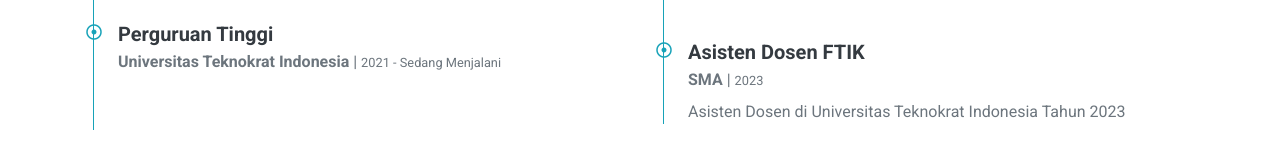
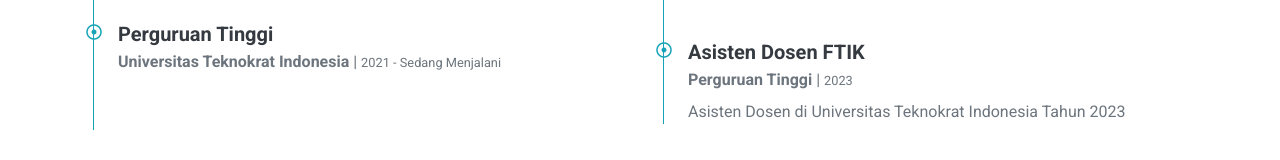
Before and after one commit to mhmmdarifrivai12/Portofolio, a plain HTML site: page index.html in a window 1280 px wide. Shown: the part 2316-2476 px from the top of the page. Drawn offline with nearby package versions, Linux system fonts and the light colour scheme.

Commit message:
Update index.html

```diff
--- a/index.html
+++ b/index.html
@@ -192,7 +192,7 @@
                         <div class="position-relative mb-4">
                             <i class="far fa-dot-circle text-primary position-absolute" style="top: 2px; left: -32px;"></i>
                             <h5 class="font-weight-bold mb-1">Asisten Dosen FTIK</h5>
-                            <p class="mb-2"><strong>SMA</strong> | <small>2023</small></p>
+                            <p class="mb-2"><strong>Perguruan Tinggi</strong> | <small>2023</small></p>
                             <p>Asisten Dosen di Universitas Teknokrat Indonesia Tahun 2023</p>
                         </div>
 
```
